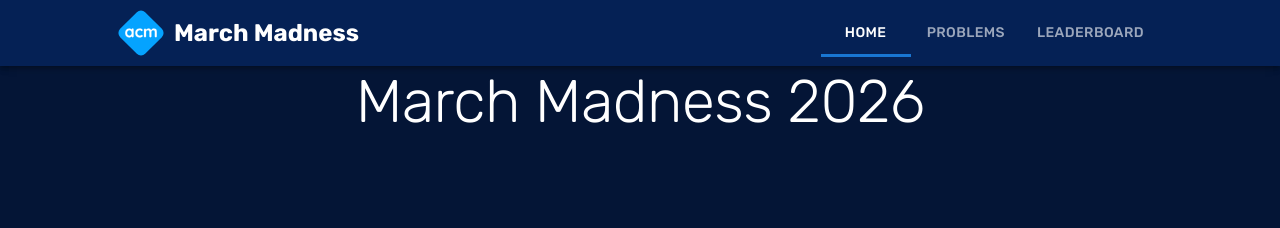
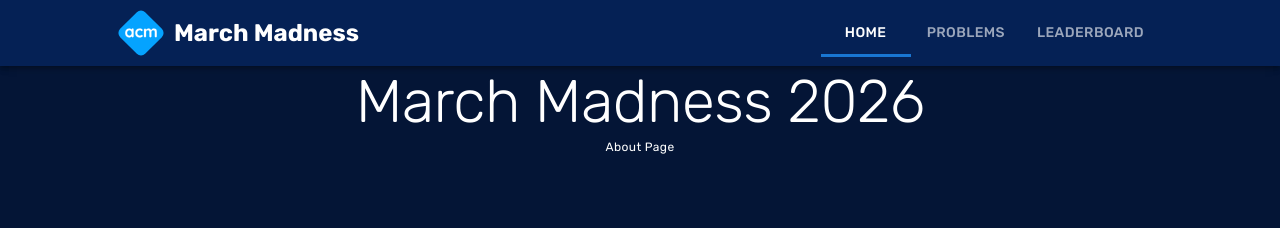
Before and after one commit to MarkRyanGarcia/acm-march-madness-2026, a React (Vite) app in the folder frontend/: page / in a window 1280 px wide. Shown: the top 228 px of the page. Built offline with nearby package versions, Linux system fonts and the light colour scheme.

Commit message:
test home

```diff
--- a/frontend/src/pages/Home.tsx
+++ b/frontend/src/pages/Home.tsx
@@ -5,6 +5,7 @@ export default function Home() {
         <Stack>
             <Stack sx={{ alignItems: 'center', alignText: 'center' }}>
                 <Typography variant="h2" color="white">March Madness 2026</Typography>
+                <Typography variant="caption" color="white">About Page</Typography>
             </Stack>
         </Stack>
     );
```
